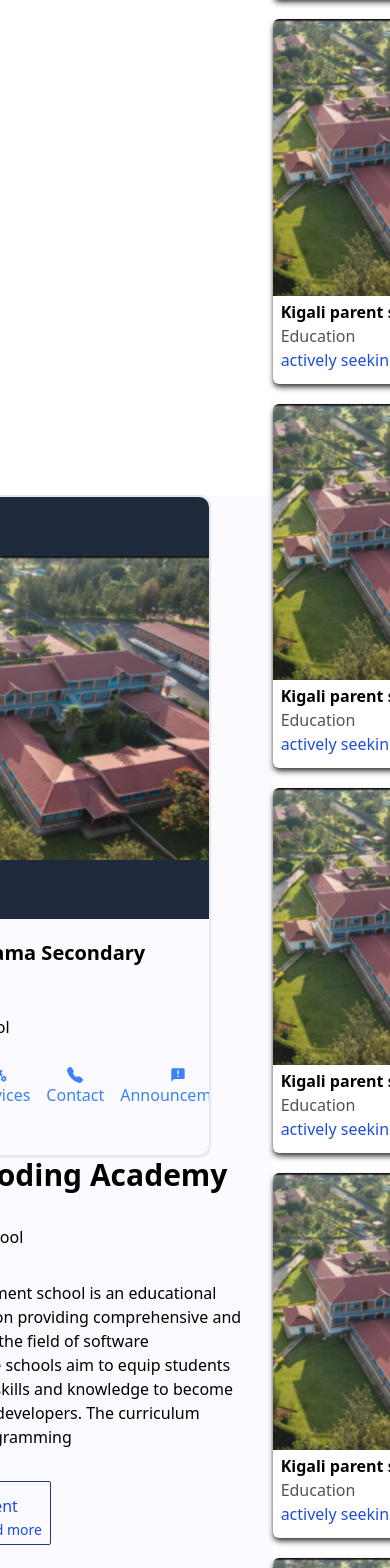
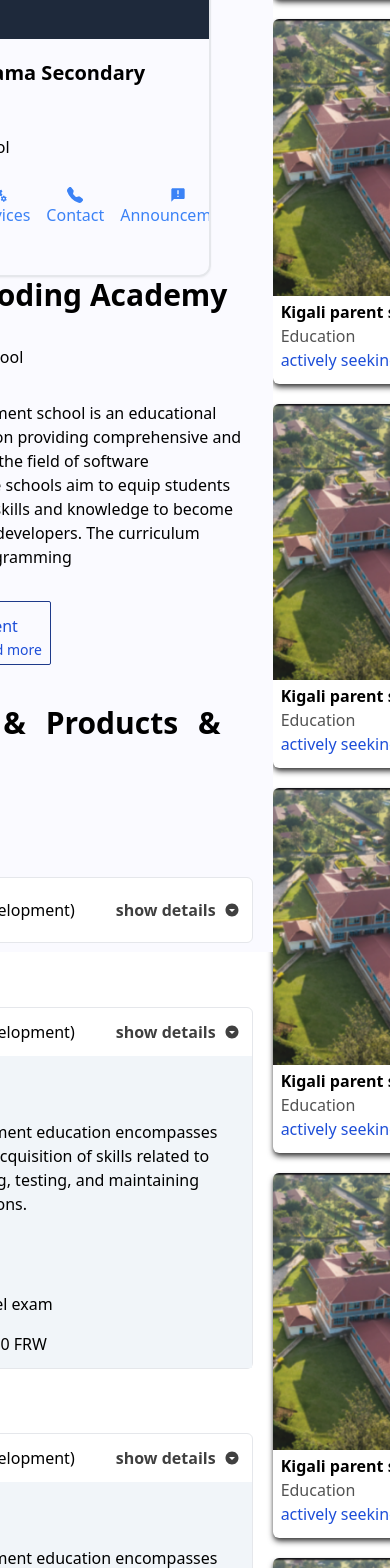
Before and after one commit to NICOLA-200/FastInfo, a React (Vite) app in the folder frontend/: page /ResultPage in a window 390 px wide. Shown: the part 432-2000 px from the top of the page. Built offline with nearby package versions, Linux system fonts and the light colour scheme.

Commit message:
Solved Result page errrors

```diff
--- a/frontend/package.json
+++ b/frontend/package.json
@@ -22,6 +22,7 @@
     "react-leaflet": "^4.2.1",
     "react-loader-spinner": "^6.1.6",
     "react-loading": "^2.0.3",
+    "react-router-dom": "^6.22.3",
     "zustand": "^4.4.7"
   },
   "devDependencies": {
--- a/frontend/src/App.css
+++ b/frontend/src/App.css
@@ -1,2 +1,6 @@
-@import url('https://fonts.googleapis.com/css2?family=Inter:wght@100..900&display=swap');
-@import url('https://fonts.googleapis.com/css2?family=Poppins:ital,wght@0,100;0,200;0,300;0,400;0,500;0,600;0,700;0,800;0,900;1,100;1,200;1,300;1,400;1,500;1,600;1,700;1,800;1,900&display=swap');
+@import url("https://fonts.googleapis.com/css2?family=Inter:wght@100..900&display=swap");
+@import url("https://fonts.googleapis.com/css2?family=Poppins:ital,wght@0,100;0,200;0,300;0,400;0,500;0,600;0,700;0,800;0,900;1,100;1,200;1,300;1,400;1,500;1,600;1,700;1,800;1,900&display=swap");
+
+body {
+  overflow-x: hidden;
+}
--- a/frontend/src/components/Card.jsx
+++ b/frontend/src/components/Card.jsx
@@ -2,7 +2,7 @@ import React from 'react'
 
 import school from '../assets/school.png'
 
-function Card() {
+const Card = () => {
   return (
     <div className='shadow-md shadow-neutral-700 pb-3  w-[18rem] space-y-1 overflow-hidden rounded-md'>
         <img src={school} className='w-auto' alt="school" />
--- a/frontend/src/pages/ResultPage/ResultPage.jsx
+++ b/frontend/src/pages/ResultPage/ResultPage.jsx
@@ -1,11 +1,11 @@
-import React, { useState } from 'react'
+import React, { useState } from "react";
 
 import logo from "../../assets/logo.jpg";
-import avatar from "../../assets/avatar.png"
+import avatar from "../../assets/avatar.png";
 
-import school from '../../assets/school.png'
+import school from "../../assets/school.png";
 
-import map from "../../assets/map.png"
+import map from "../../assets/map.png";
 
 import { MdOutlineContacts } from "react-icons/md";
 import { MdMiscellaneousServices } from "react-icons/md";
@@ -19,254 +19,330 @@ import { FaEarthAfrica } from "react-icons/fa6";
 import { MdEmail } from "react-icons/md";
 import { FaPhoneAlt } from "react-icons/fa";
 
-import  { Card } from '../../components';
+import { Card } from "../../components";
 
-
-import { IoMdMenu } from 'react-icons/io';
+import { IoMdMenu } from "react-icons/io";
 
 function ResultPage() {
-     const [showDrop , setShowDrop] = useState(false);
-     const [showDetails , setShowDetails] = useState();
+  const [showDrop, setShowDrop] = useState(false);
+  const [showDetails, setShowDetails] = useState();
 
   const showDropDown = () => {
-        setShowDrop(prev => !prev)
-   }
+    setShowDrop((prev) => !prev);
+  };
 
   return (
     <div>
+      {/* header */}
+      <div className="flex z-10    justify-between items-center bg-white p-2 px-6 w-screen sticky top-0 shadow-md shadow-neutral-300 ">
+        <img src={logo} alt="logo" className=" h-auto w-[60px]  " />
 
-       {/* header */}
-      <div className='flex z-10    justify-between items-center bg-white p-2 px-6 w-screen sticky top-0 shadow-md shadow-neutral-300 '>
-          <img src={logo} alt="logo"  className=" h-auto w-[60px]  "/>
-
-          <div className='text-center relative w-[500px] hidden sm:block'>
- <input type="text"
-  placeholder='information about a provider , a service, updates?...'
+        <div className="text-center relative w-[500px] hidden sm:block">
+          <input
+            type="text"
+            placeholder="information about a provider , a service, updates?..."
             onChange={() => {}}
-    value=''
-    className='border-[2px] md:w-[100%] sm:w-[70%] w-[85%] text-md p-3 rounded-3xl '
+            value=""
+            className="border-[2px] md:w-[100%] sm:w-[70%] w-[85%] text-md p-3 rounded-3xl "
           />
 
-    <button className='bg-blue-600 p-2 px-5 top-[0.3rem] absolute right-[9%] sm:right-[16%] md:right-1 rounded-3xl text-white'>Search</button>
+          <button className="bg-blue-600 p-2 px-5 top-[0.3rem] absolute right-[9%] sm:right-[16%] md:right-1 rounded-3xl text-white">
+            Search
+          </button>
         </div>
 
-
-          <div className='sm:flex md:gap-10 gap-3 mr-3  hidden'>
+        <div className="sm:flex md:gap-10 gap-3 mr-3  hidden">
           <button>Help</button>
           <button>Guide</button>
           <button>Explore</button>
         </div>
 
-
-
-      <div className='flex md:gap-10 gap-5 items-center'>
-
+        <div className="flex md:gap-10 gap-5 items-center">
           {/* drop down menu */}
-      <button className='sm:hidden text-xl' onClick={showDropDown}> <IoMdMenu /></button>
-       {showDrop &&   <div className='absolute text-center  w-[80vw] h-[30vh] bg-white top-16  left-10 shadow-md shadow-black'>
-
-          <div className='flex flex-col gap-3 my-6'>
+          <button className="sm:hidden text-xl" onClick={showDropDown}>
+            {" "}
+            <IoMdMenu />
+          </button>
+          {showDrop && (
+            <div className="absolute text-center  w-[80vw] h-[30vh] bg-white top-16  left-10 shadow-md shadow-black">
+              <div className="flex flex-col gap-3 my-6">
                 <button>Help</button>
                 <button>Guide</button>
                 <button>Explore</button>
               </div>
 
-          <div className='text-center relative w-full mr-3'>
- <input type="text"
-  placeholder='information about a provider , a service, updates?...'
+              <div className="text-center relative w-full mr-3">
+                <input
+                  type="text"
+                  placeholder="information about a provider , a service, updates?..."
                   onChange={() => {}}
-    value=''
-    className='border-[2px] md:w-[100%] sm:w-[70%] w-[85%] text-md p-3 rounded-3xl '
+                  value=""
+                  className="border-[2px] md:w-[100%] sm:w-[70%] w-[85%] text-md p-3 rounded-3xl "
                 />
 
-    <button className='bg-blue-600 p-2 px-5 top-[0.3rem] absolute right-[9%] sm:right-[16%] md:right-1 rounded-3xl text-white'>Search</button>
+                <button className="bg-blue-600 p-2 px-5 top-[0.3rem] absolute right-[9%] sm:right-[16%] md:right-1 rounded-3xl text-white">
+                  Search
+                </button>
               </div>
+            </div>
+          )}
 
-        </div>
-          }
-
-
-          <img src={avatar} alt="avatar" className="  h-auto w-[50px] sm:w-[50px] "/>
+          <img
+            src={avatar}
+            alt="avatar"
+            className="  h-auto w-[50px] sm:w-[50px] "
+          />
         </div>
       </div>
 
-
       {/* content */}
-       <div className='flex justify-center items-center'>
-       <div className=' sm:px-10 justify-center items-center    flex flex-col  bg-[#FaFaFF] ' >
-     <div className='w-[35%] min-w-[320px]   border-[2px] pb-10 flex flex-col gap-5 shadow-sm  rounded-xl overflow-clip '>
-          <img src={school} alt="" className='w-full h-[50vh] object-contain bg-slate-800 ' />
-          <h1 className='text-xl font-bold ml-7'>Nyakinama Secondary School</h1>
-          <h3 className='ml-7'>High school</h3>
-          <ul className='flex w-full justify-around px-2'>
-               <li><button className='flex flex-col-reverse p-2 text-blue-500 items-center justify-center hover:border-b-[2px] border-blue-700'><span>About</span><MdOutlineContacts /></button></li>
-               <li><button className='flex flex-col-reverse p-2 text-blue-500 items-center justify-center hover:border-b-[2px] border-blue-700'><span>services</span><MdMiscellaneousServices /></button></li>
-               <li><button className='flex flex-col-reverse p-2 text-blue-500 items-center justify-center hover:border-b-[2px] border-blue-700'><span>Contact</span><BsFillTelephoneFill/></button></li>
-               <li><button className='flex flex-col-reverse p-2 text-blue-500 items-center justify-center hover:border-b-[2px] border-blue-700'><span>Announcement</span><MdAnnouncement /></button></li>
-               <li><button className='flex flex-col-reverse p-2 text-blue-500 items-center justify-center hover:border-b-[2px] border-blue-700'><span>Location</span><FaLocationDot /></button></li>
+      <div className="flex justify-center items-center">
+        <div className=" sm:px-10 justify-center items-center relative -top-[55rem]  flex flex-col  bg-[#FaFaFF] ">
+          <div className="w-[37%] min-w-[320px]   border-[2px] pb-10 flex flex-col gap-5 shadow-sm  rounded-xl overflow-clip ">
+            <img
+              src={school}
+              alt=""
+              className="w-full h-[50vh] object-contain bg-slate-800 "
+            />
+            <h1 className="text-xl font-bold ml-7">
+              Nyakinama Secondary School
+            </h1>
+            <h3 className="ml-7">High school</h3>
+            <ul className="flex w-full justify-around px-2">
+              <li>
+                <button className="flex flex-col-reverse p-2 text-blue-500 items-center justify-center hover:border-b-[2px] border-blue-700">
+                  <span>About</span>
+                  <MdOutlineContacts />
+                </button>
+              </li>
+              <li>
+                <button className="flex flex-col-reverse p-2 text-blue-500 items-center justify-center hover:border-b-[2px] border-blue-700">
+                  <span>services</span>
+                  <MdMiscellaneousServices />
+                </button>
+              </li>
+              <li>
+                <button className="flex flex-col-reverse p-2 text-blue-500 items-center justify-center hover:border-b-[2px] border-blue-700">
+                  <span>Contact</span>
+                  <BsFillTelephoneFill />
+                </button>
+              </li>
+              <li>
+                <button className="flex flex-col-reverse p-2 text-blue-500 items-center justify-center hover:border-b-[2px] border-blue-700">
+                  <span>Announcement</span>
+                  <MdAnnouncement />
+                </button>
+              </li>
+              <li>
+                <button className="flex flex-col-reverse p-2 text-blue-500 items-center justify-center hover:border-b-[2px] border-blue-700">
+                  <span>Location</span>
+                  <FaLocationDot />
+                </button>
+              </li>
             </ul>
           </div>
 
+          <div className="flex  gap-7 px-5 flex-col h-[80vh] ">
+            <div className="flex flex-col gap-8">
+              <h1 className="text-3xl font-bold">Rwanda Coding Academy</h1>
+              <h2 className="">Education , high school</h2>
 
-     <div className='flex  gap-7 px-5 flex-col h-[80vh] '>
-
-          <div className='flex flex-col gap-8'>
-         <h1 className='text-3xl font-bold'>Rwanda Coding Academy</h1>
-         <h2 className=''>Education  , high school</h2>
-
-         <p className='md:w-[70%]'>A software development school is an educational institution focused on providing
-           comprehensive and practical training in the field of software development.
-           These schools aim to equip students with the necessary skills and knowledge to
-            become proficient software developers. The curriculum typically covers programming
+              <p className="md:w-[70%]">
+                A software development school is an educational institution
+                focused on providing comprehensive and practical training in the
+                field of software development. These schools aim to equip
+                students with the necessary skills and knowledge to become
+                proficient software developers. The curriculum typically covers
+                programming
               </p>
 
-          <div className='relative border-[1px] border-blue-900 rounded-sm p-3 h-16 w-[50%] text-blue-700'><h1>seeking new student </h1> <button className='text-sm absolute bottom-1 right-2'>read more</button></div>
+              <div className="relative border-[1px] border-blue-900 rounded-sm p-3 h-16 w-[50%] text-blue-700">
+                <h1>seeking new student </h1>{" "}
+                <button className="text-sm absolute bottom-1 right-2">
+                  read more
+                </button>
+              </div>
             </div>
 
             <div>
-               <h1 className='font-bold text-3xl'><button className='hover:border-b-[2px] p-3 border-blue-700 '>Services </button>  & <button className='hover:border-b-[2px] p-3 border-blue-700 '> Products</button>  &  <button className='hover:border-b-[2px] p-3 border-blue-700 '>Role </button></h1>
+              <h1 className="font-bold text-3xl">
+                <button className="hover:border-b-[2px] p-3 border-blue-700 ">
+                  Services{" "}
+                </button>{" "}
+                &{" "}
+                <button className="hover:border-b-[2px] p-3 border-blue-700 ">
+                  {" "}
+                  Products
+                </button>{" "}
+                &{" "}
+                <button className="hover:border-b-[2px] p-3 border-blue-700 ">
+                  Role{" "}
+                </button>
+              </h1>
 
-           <div className='pt-10'>
-               <h2 className='font-bold'>Service</h2>
+              <div className="pt-10">
+                <h2 className="font-bold">Service</h2>
 
+                <div className="flex flex-col md:w-[70%]  bg-white border-[1px] rounded-md">
+                  <div className="flex  px-3 border-neutral-700 w-full  p-5 ">
+                    <div className="flex justify-between w-full">
+                      <h1>SOD(Software development)</h1>
+                      <button
+                        onClick={() => {
+                          setShowDetails(!showDetails);
+                        }}
+                        className="text-neutral-700 hover:text-slate-800 font-semibold flex items-center gap-2"
+                      >
+                        <span>show details</span>
+                        <IoMdArrowDropdownCircle />
+                      </button>{" "}
+                    </div>
+                  </div>
+                  {showDetails && (
+                    <div className="bg-slate-100 space-y-6 p-3">
+                      <div className="space-y-7">
+                        <h1 className="font-semibold">Description</h1>
 
-               <div className='flex flex-col md:w-[70%]  bg-white border-[1px] rounded-md'>
-                    <div className='flex  px-3 border-neutral-700 w-full  p-5 '>
-                         <div className='flex justify-between w-full'>
-                         <h1>SOD(Software development)</h1>
-                         <button onClick={() => {setShowDetails(!showDetails)}} className='text-neutral-700 hover:text-slate-800 font-semibold flex items-center gap-2'><span>show details</span><IoMdArrowDropdownCircle /></button>                  </div>
-                         </div>
-                         {showDetails &&  <div className='bg-slate-100 space-y-6 p-3'>
-                                     <div className='space-y-7'>
-                                     <h1 className='font-semibold'>Description</h1>
-
-                                     <p>Software development education encompasses the learning and acquisition of skills
-                                    related to designing, creating, testing, and maintaining software applications.
+                        <p>
+                          Software development education encompasses the
+                          learning and acquisition of skills related to
+                          designing, creating, testing, and maintaining software
+                          applications.
                         </p>
                       </div>
 
-                                    <div className='space-y-7'>
-                                        <h1 className='font-semibold'>Requirement</h1>
+                      <div className="space-y-7">
+                        <h1 className="font-semibold">Requirement</h1>
 
-                                        <div className='space-y-4'>
-                                             <p>8 in national  o level exam</p>
+                        <div className="space-y-4">
+                          <p>8 in national o level exam</p>
                           <p>new student 80 000 FRW</p>
                         </div>
                       </div>
-
-                         </div> }
-
-
+                    </div>
+                  )}
                 </div>
               </div>
 
+              <div className="pt-10">
+                <h2 className="font-bold">Product</h2>
 
-               <div className='pt-10'>
-               <h2 className='font-bold'>Product</h2>
+                <div className="flex flex-col md:w-[70%]  bg-white border-[1px] rounded-md">
+                  <div className="flex  px-3 border-neutral-700 w-full  p-3">
+                    <div className="flex justify-between w-full">
+                      <h1>SOD(Software development)</h1>
+                      <button
+                        onClick={() => {
+                          setShowDetails(!showDetails);
+                        }}
+                        className="text-neutral-700 hover:text-slate-800 font-semibold flex items-center gap-2"
+                      >
+                        <span>show details</span>
+                        <IoMdArrowDropdownCircle />
+                      </button>{" "}
+                    </div>
+                  </div>
+                  <div className="bg-slate-100 space-y-6 p-3">
+                    <div className="space-y-7">
+                      <h1 className="font-semibold">Description</h1>
 
-
-               <div className='flex flex-col md:w-[70%]  bg-white border-[1px] rounded-md'>
-                    <div className='flex  px-3 border-neutral-700 w-full  p-3'>
-                         <div className='flex justify-between w-full'>
-                         <h1>SOD(Software development)</h1>
-                         <button onClick={() => {setShowDetails(!showDetails)}} className='text-neutral-700 hover:text-slate-800 font-semibold flex items-center gap-2'><span>show details</span><IoMdArrowDropdownCircle /></button>                  </div>
-                         </div>
-                           <div className='bg-slate-100 space-y-6 p-3'>
-                                     <div className='space-y-7'>
-                                     <h1 className='font-semibold'>Description</h1>
-
-                                     <p>Software development education encompasses the learning and acquisition of skills
-                                    related to designing, creating, testing, and maintaining software applications.
+                      <p>
+                        Software development education encompasses the learning
+                        and acquisition of skills related to designing,
+                        creating, testing, and maintaining software
+                        applications.
                       </p>
                     </div>
 
-                                    <div className='space-y-7'>
-                                        <h1 className='font-semibold'>Requirement</h1>
+                    <div className="space-y-7">
+                      <h1 className="font-semibold">Requirement</h1>
 
-                                        <div className='space-y-4'>
-                                             <p>8 in national  o level exam</p>
+                      <div className="space-y-4">
+                        <p>8 in national o level exam</p>
                         <p>new student 80 000 FRW</p>
                       </div>
                     </div>
-
-                         </div>
-
-
-               </div>
-               </div>
-
-
-               <div className='pt-10'>
-               <h2 className='font-bold'>Role</h2>
-
-
-               <div className='flex flex-col md:w-[70%]  bg-white border-[1px] rounded-md'>
-                    <div className='flex  px-3 border-neutral-700 w-full  p-3'>
-                         <div className='flex justify-between w-full'>
-                         <h1>SOD(Software development)</h1>
-                         <button onClick={() => {setShowDetails(!showDetails)}} className='text-neutral-700 hover:text-slate-800 font-semibold flex items-center gap-2'><span>show details</span><IoMdArrowDropdownCircle /></button>                  </div>
-                         </div>
-                           <div className='bg-slate-100 space-y-6 p-3'>
-                                     <div className='space-y-7'>
-                                     <h1 className='font-semibold'>Description</h1>
-
-                                     <p>Software development education encompasses the learning and acquisition of skills
-                                    related to designing, creating, testing, and maintaining software applications.
-                                    </p>
-                                    </div>
-
-                                    <div className='space-y-7'>
-                                        <h1 className='font-semibold'>Requirement</h1>
-
-                                        <div className='space-y-4'>
-                                             <p>8 in national  o level exam</p>
-                                             <p>new student 80 000 FRW</p>
-                                        </div>
-                                    </div>
-
-                         </div>
-
-
                   </div>
                 </div>
               </div>
 
+              <div className="pt-10">
+                <h2 className="font-bold">Role</h2>
 
+                <div className="flex flex-col md:w-[70%]  bg-white border-[1px] rounded-md">
+                  <div className="flex  px-3 border-neutral-700 w-full  p-3">
+                    <div className="flex justify-between w-full">
+                      <h1>SOD(Software development)</h1>
+                      <button
+                        onClick={() => {
+                          setShowDetails(!showDetails);
+                        }}
+                        className="text-neutral-700 hover:text-slate-800 font-semibold flex items-center gap-2"
+                      >
+                        <span>show details</span>
+                        <IoMdArrowDropdownCircle />
+                      </button>{" "}
+                    </div>
+                  </div>
+                  <div className="bg-slate-100 space-y-6 p-3">
+                    <div className="space-y-7">
+                      <h1 className="font-semibold">Description</h1>
 
-        <div className='space-y-10 '>
-            <h1 className='font-bold text-2xl'>Contact</h1>
-
-            <div className='border-[2px] sm:w-[75%] gap-6 flex flex-col justify-center  p-2'>
-
-
-               <h2 className='flex gap-3 items-center'><FaEarthAfrica /> Website:  <span>www.rca.rw.ac</span></h2>
-               <h2 className='flex gap-3 items-center'><MdEmail /> Email:  <span>rcagmail.com</span></h2>
-               <h2 className='flex gap-3 items-center'><FaPhoneAlt />Phone:{" "} <span>0789654382</span></h2>
-
-               <button className='bg-blue-700 text-white p-2 font-bold text- px-7 rounded-md  w-[50%]'>Contact</button>
-
+                      <p>
+                        Software development education encompasses the learning
+                        and acquisition of skills related to designing,
+                        creating, testing, and maintaining software
+                        applications.
+                      </p>
                     </div>
 
+                    <div className="space-y-7">
+                      <h1 className="font-semibold">Requirement</h1>
+
+                      <div className="space-y-4">
+                        <p>8 in national o level exam</p>
+                        <p>new student 80 000 FRW</p>
                       </div>
-
-
-
-        <div className='space-y-14'>
-          <h1 className='font-bold text-2xl'>Address</h1>
-          <div className='space-y-5 '>
-          <img src={map}  className='w-[85%] h-[50vh]'  alt="" />
-         <span className='flex items-center'>   < FaLocationDot /> <span>Rwanda, Nyabihu</span> </span>
+                    </div>
+                  </div>
+                </div>
               </div>
             </div>
 
+            <div className="space-y-10 ">
+              <h1 className="font-bold text-2xl">Contact</h1>
 
+              <div className="border-[2px] sm:w-[75%] gap-6 flex flex-col justify-center  p-2">
+                <h2 className="flex gap-3 items-center">
+                  <FaEarthAfrica /> Website: <span>www.rca.rw.ac</span>
+                </h2>
+                <h2 className="flex gap-3 items-center">
+                  <MdEmail /> Email: <span>rcagmail.com</span>
+                </h2>
+                <h2 className="flex gap-3 items-center">
+                  <FaPhoneAlt />
+                  Phone: <span>0789654382</span>
+                </h2>
 
-
-
+                <button className="bg-blue-700 text-white p-2 font-bold text- px-7 rounded-md  w-[50%]">
+                  Contact
+                </button>
+              </div>
             </div>
 
+            <div className="space-y-14">
+              <h1 className="font-bold text-2xl">Address</h1>
+              <div className="space-y-5 ">
+                <img src={map} className="w-[85%] h-[50vh]" alt="" />
+                <span className="flex items-center">
+                  {" "}
+                  <FaLocationDot /> <span>Rwanda, Nyabihu</span>{" "}
+                </span>
               </div>
-       <div className='flex gap-5 flex-col '>
+            </div>
+          </div>
+        </div>
+        <div className="flex gap-5 flex-col">
           <Card />
           <Card />
           <Card />
@@ -278,7 +354,7 @@ function ResultPage() {
         </div>
       </div>
     </div>
-  )
+  );
 }
 
-export default ResultPage
+export default ResultPage;
```
Also changed, not shown: frontend/src/components/Navbar.jsx (+74 -30 lines), 1 other file (tests, documents, lock files or other folders). Lines whose indentation alone changed are shown as unchanged.
